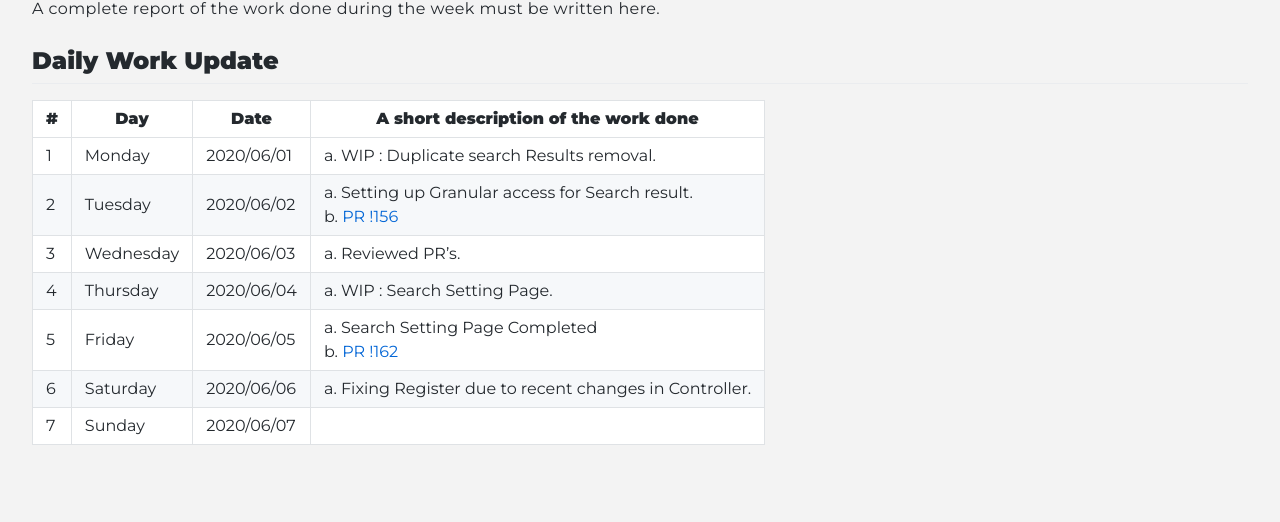
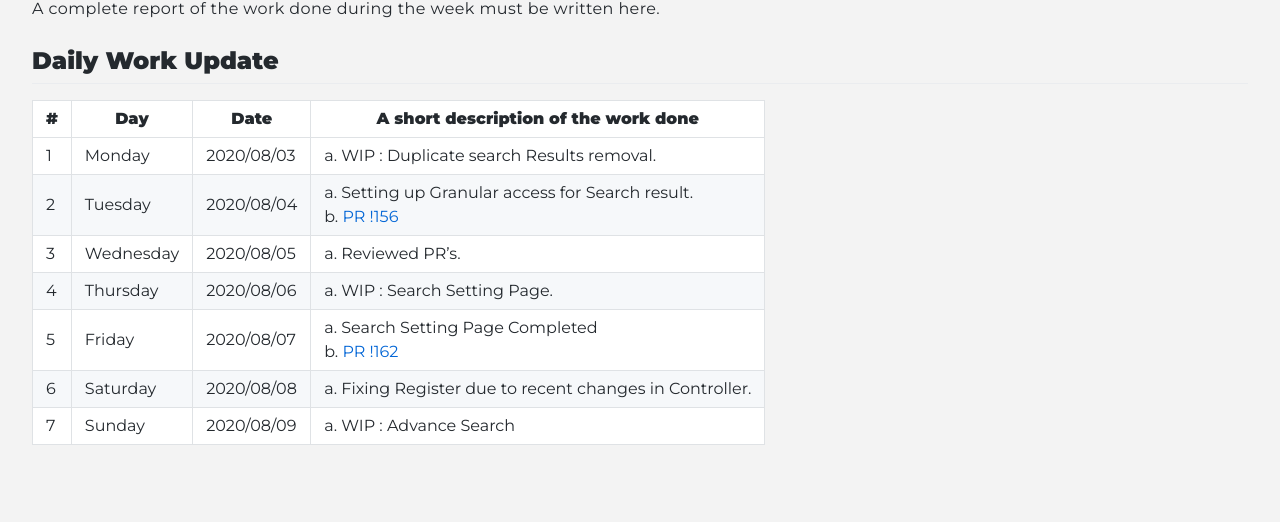
Before and after one commit to cdli-gh/blog, a Jekyll site: the page built from _blog/gsoc20/search/posts/12_week10.md, in a window 1280 px wide. Shown: the part 669-1191 px from the top of the page. Built offline with Jekyll 4.4.1, drawn with Linux system fonts in a browser that asks for light colours; Markdown is read by kramdown in place of the engine named in the settings.

Commit message:
Search : DailyUpdates 10:7

```diff
--- a/_blog/gsoc20/search/posts/12_week10.md
+++ b/_blog/gsoc20/search/posts/12_week10.md
@@ -21,10 +21,10 @@ A complete report of the work done during the week must be written here.
 
 |\#|Day|Date|A short description of the work done|
 |---	|---	|---	|---	|
-|1   	| Monday 	|   2020/06/01	|  a. WIP : Duplicate search Results removal. |
-|2   	| Tuesday  	|   2020/06/02	|  a. Setting up Granular access for Search result. <br> b. [PR !156](https://gitlab.com/cdli/framework/-/merge_requests/156) |
-|3   	| Wednesday  	|  2020/06/03 	|  a.  Reviewed PR's.	|
-|4   	| Thursday  	|   2020/06/04	| a. WIP : Search Setting Page.	|
-|5   	| Friday  	|   2020/06/05	|  a.  Search Setting Page Completed	<br> b. [PR !162](https://gitlab.com/cdli/framework/-/merge_requests/162) |
-|6   	| Saturday  	|   2020/06/06	|  a. Fixing Register due to recent changes in Controller.	|
-|7   	| Sunday  	|   2020/06/07	|   	|
+|1   	| Monday 	|   2020/08/03	|  a. WIP : Duplicate search Results removal. |
+|2   	| Tuesday  	|   2020/08/04	|  a. Setting up Granular access for Search result. <br> b. [PR !156](https://gitlab.com/cdli/framework/-/merge_requests/156) |
+|3   	| Wednesday  	|  2020/08/05 	|  a.  Reviewed PR's.	|
+|4   	| Thursday  	|   2020/08/06	| a. WIP : Search Setting Page.	|
+|5   	| Friday  	|   2020/08/07	|  a.  Search Setting Page Completed	<br> b. [PR !162](https://gitlab.com/cdli/framework/-/merge_requests/162) |
+|6   	| Saturday  	|   2020/08/08	|  a. Fixing Register due to recent changes in Controller.	|
+|7   	| Sunday  	|   2020/08/09	|  a. WIP : Advance Search 	|
```
